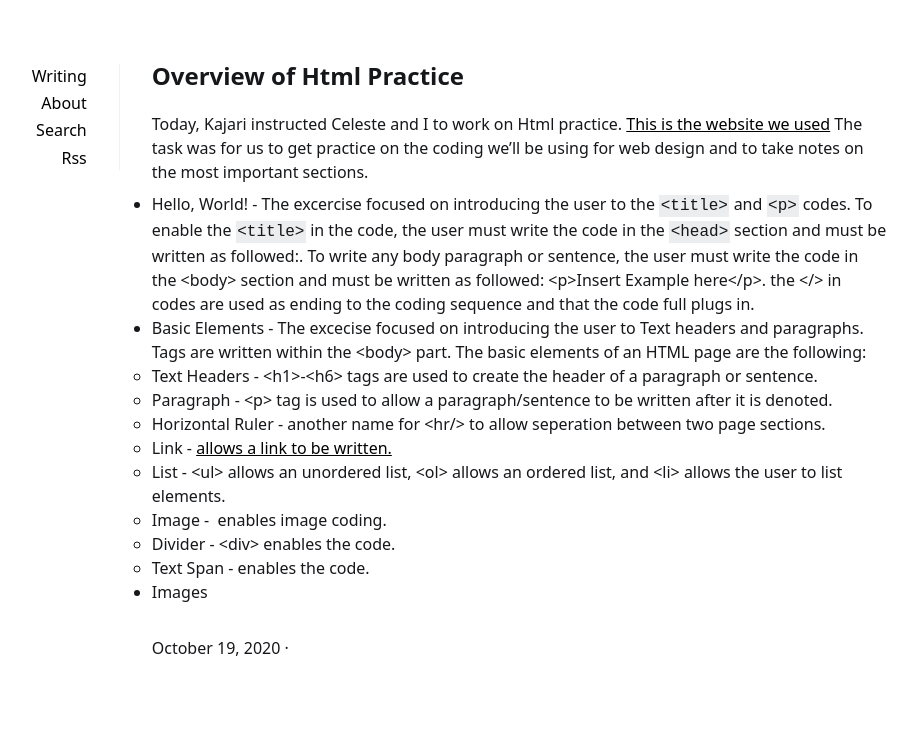
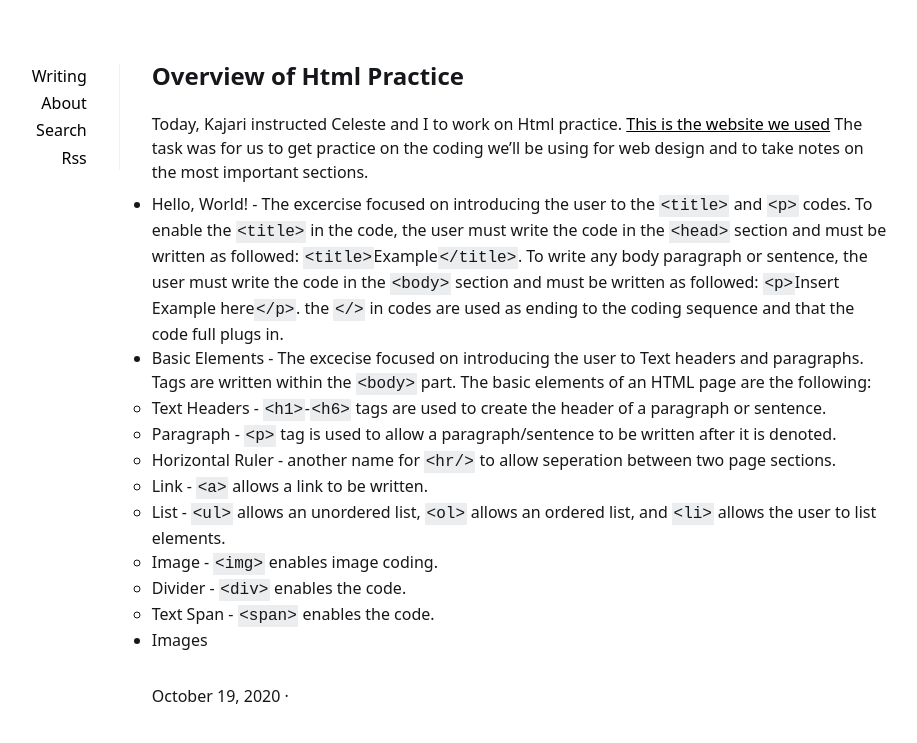
Before and after one commit to Osvaldo178/Osvaldo178.github.io, a Jekyll site: the page built from _posts/2020-10-19-Overview-of-Html-Practice.md, in a window 1280 px wide. Shown: the top 743 px of the page, without its empty margins (201-1118 px from the left). Built offline with Jekyll 4.4.1, drawn with Linux system fonts in a browser that asks for light colours.

Commit message:
added back ticks to the rest of the html tags to format them

```diff
--- a/_posts/2020-10-19-Overview-of-Html-Practice.md
+++ b/_posts/2020-10-19-Overview-of-Html-Practice.md
@@ -8,14 +8,14 @@ tags:
 
 Today, Kajari instructed Celeste and I to work on Html practice. [This is the website we used](https://www.learn-html.org/en/Hello%2C_World%21) The task was for us to get practice on the coding we'll be using for web design and to take notes on the most important sections.
 
-* Hello, World! - The excercise focused on introducing the user to the `<title>` and `<p>` codes. To enable the `<title>` in the code, the user must write the code in the `<head>` section and must be written as followed: <title>Example</title>. To write any body paragraph or sentence, the user must write the code in the <body> section and must be written as followed: <p>Insert Example here</p>. the </> in codes are used as ending to the coding sequence and that the code full plugs in.
-* Basic Elements - The excecise focused on introducing the user to Text headers and paragraphs. Tags are written within the <body> part. The basic elements of an HTML page are the following:
-	* Text Headers - <h1>-<h6> tags are used to create the header of a paragraph or sentence.
-	* Paragraph - <p> tag is used to allow a paragraph/sentence to be written after it is denoted.
-	* Horizontal Ruler - another name for <hr/> to allow seperation between two page sections.
-	* Link - <a> allows a link to be written.
-	* List - <ul> allows an unordered list, <ol> allows an ordered list, and <li> allows the user to list elements.
-	* Image - <img> enables image coding.
-	* Divider - <div> enables the code.
-	* Text Span - <span> enables the code.
+* Hello, World! - The excercise focused on introducing the user to the `<title>` and `<p>` codes. To enable the `<title>` in the code, the user must write the code in the `<head>` section and must be written as followed: `<title>`Example`</title>`. To write any body paragraph or sentence, the user must write the code in the `<body>` section and must be written as followed: `<p>`Insert Example here`</p>`. the `</>` in codes are used as ending to the coding sequence and that the code full plugs in.
+* Basic Elements - The excecise focused on introducing the user to Text headers and paragraphs. Tags are written within the `<body>` part. The basic elements of an HTML page are the following:
+	* Text Headers - `<h1>`-`<h6>` tags are used to create the header of a paragraph or sentence.
+	* Paragraph - `<p>` tag is used to allow a paragraph/sentence to be written after it is denoted.
+	* Horizontal Ruler - another name for `<hr/>` to allow seperation between two page sections.
+	* Link - `<a>` allows a link to be written.
+	* List - `<ul>` allows an unordered list, `<ol>` allows an ordered list, and `<li>` allows the user to list elements.
+	* Image - `<img>` enables image coding.
+	* Divider - `<div>` enables the code.
+	* Text Span - `<span>` enables the code.
 * Images
```
